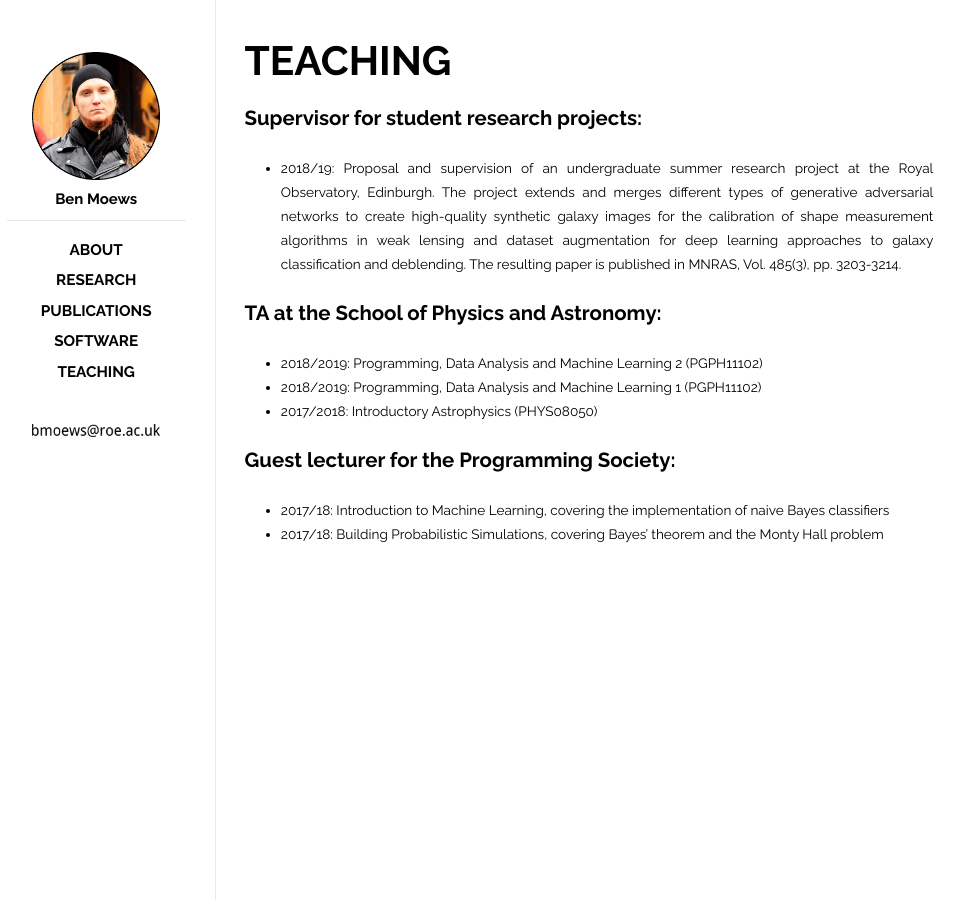
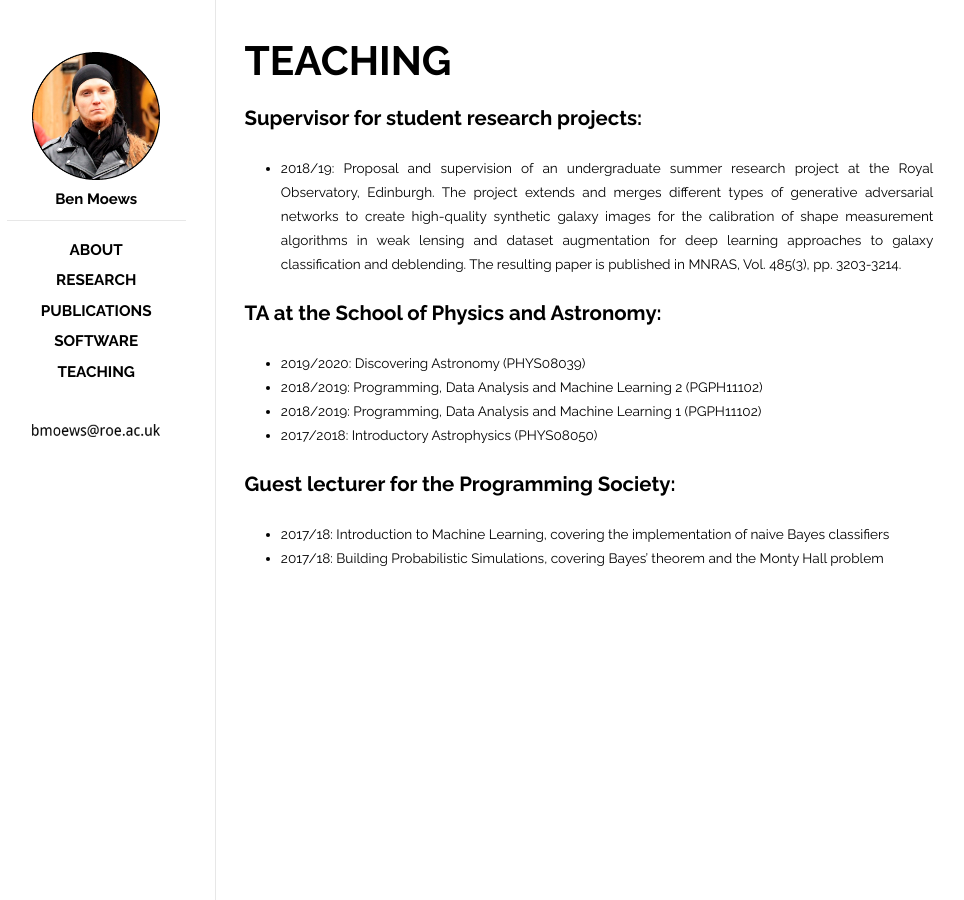
Before and after one commit to moews/moews.github.io, a Jekyll site: the page built from _posts/2017-03-23-teaching.md, in a window 1280 px wide. Shown: the whole page, without its empty margins (143-1107 px from the left). Built offline with Jekyll 4.4.1, drawn with Linux system fonts in a browser that asks for light colours.

Commit message:
Update 2017-03-23-teaching.md

```diff
--- a/_posts/2017-03-23-teaching.md
+++ b/_posts/2017-03-23-teaching.md
@@ -17,6 +17,7 @@ categories: posts
 
 ## TA at the School of Physics and Astronomy:
 
+* 2019/2020: Discovering Astronomy (PHYS08039)
 * 2018/2019: Programming, Data Analysis and Machine Learning 2 (PGPH11102)
 * 2018/2019: Programming, Data Analysis and Machine Learning 1 (PGPH11102)
 * 2017/2018: Introductory Astrophysics (PHYS08050)
```
